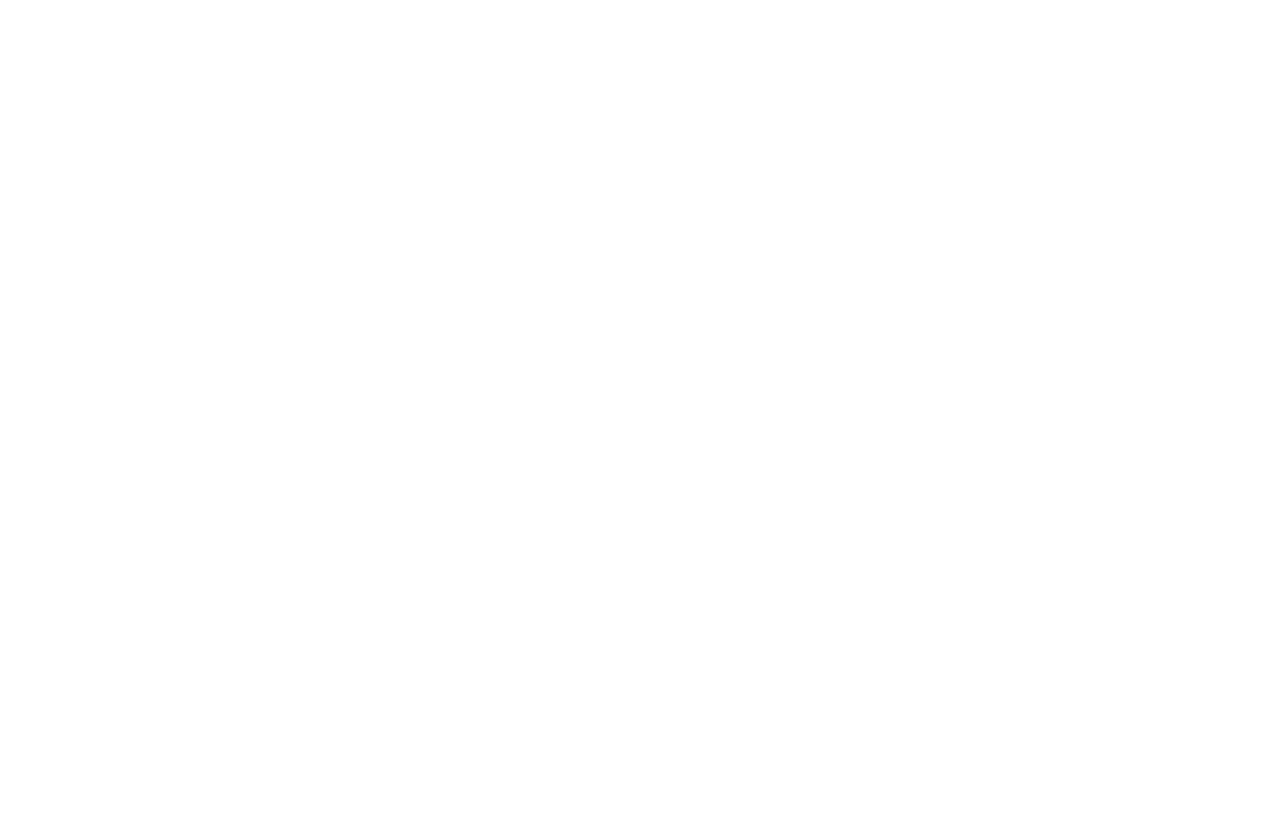
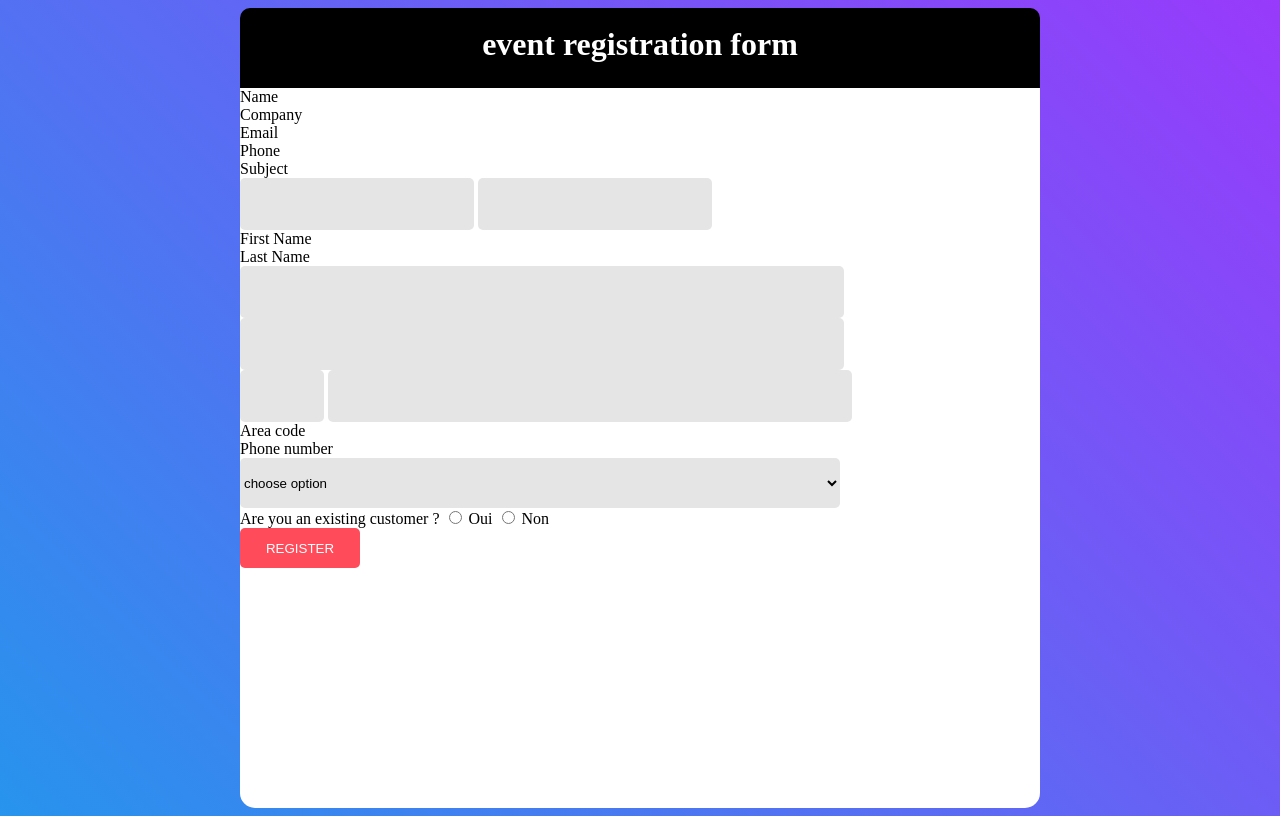
Before and after one commit to Leo599simplon/TD-Simplon, a plain HTML site: page formulaire/form.html in a window 1280 px wide. Drawn offline with Linux system fonts and the light colour scheme; a web font is replaced by a local one.

Commit message:
debut formulaire

```diff
--- a/formulaire/form.css
+++ b/formulaire/form.css
@@ -1,5 +1,119 @@
+
+
 body
 {
-    background: linear-gradient( left right, rgb(20, 145, 218)blue);
+    background: linear-gradient(45deg,#2794ed,#983afb);
     display: flex;
+    position: relative;
+    height: 100vh;
+    justify-content: center;
 }
+
+.container
+{
+
+    height: 800px;
+    width: 800px;
+    background-color: white;
+    border-radius: 15px;
+    display: flex;
+    flex-direction: column;
+}
+
+.titre
+{
+    width: 800px;
+    height: 80px;
+    background-color: black;
+    border-top-left-radius: 10px;
+    border-top-right-radius: 10px;
+
+
+}
+
+.formulaire
+{
+    display: flex;
+    flex-direction: column;
+
+}
+
+.listeTitre
+{
+    display: flex;
+    flex-direction: column;
+}
+
+
+
+h1
+{
+    color: white;
+    margin-top: 0;
+    margin-bottom: 0;
+    text-align: center;
+    padding-top: 18px;
+    font-family: "CoreSansNSCW01-65Bold";
+}
+
+
+.interieurInputNom
+{
+    background-color: #e5e5e5;
+    border-radius: 5px;
+    border-style: hidden;
+    width: 230px;
+    height: 50px;
+}
+
+.interieurInputBig
+{
+    background-color: #e5e5e5;
+    border-radius: 5px;
+    border-style: hidden;
+    width: 600px;
+    height: 50px;
+}
+
+.interieurInputIndicatif
+{
+    background-color: #e5e5e5;
+    border-radius: 5px;
+    border-style: hidden;
+    width: 80px;
+    height: 50px;
+}
+
+.interieurInputTel
+{
+    background-color: #e5e5e5;
+    border-radius: 5px;
+    border-style: hidden;
+    width: 520px;
+    height: 50px;
+}
+
+.sujet
+{
+    background-color: #e5e5e5;
+    border-radius: 5px;
+    border-style: hidden;
+    width: 600px;
+    height: 50px;
+}
+
+
+button
+{
+    border-style: hidden;
+    background-color:#ff4b5a;
+    border-radius: 5px;
+    width: 120px;
+    height: 40px;
+
+}
+
+.buttonText
+{
+    color: white;
+}
--- a/formulaire/form.html
+++ b/formulaire/form.html
@@ -1,21 +1,103 @@
 <!DOCTYPE html>
 <html lang="en">
+
 <head>
     <meta charset="UTF-8">
     <meta name="viewport" content="width=device-width, initial-scale=1.0">
     <title>Document</title>
     <link rel="stylesheet" href="form.css">
+    <link href="//db.onlinewebfonts.com/c/c5171bfb33c0acee37832357f1c3a788?family=CoreSansNSCW01-65Bold"
+        rel="stylesheet" type="text/css" />
+
 </head>
+
 <body>
     <div class="container">
         <div class="titre">
-            <div class="formulaire">
-                <form action="POST"></form>
-            </div>
+            <h1><strong>event registration form</strong></h1>
+        </div>
 
+        <div class="formulaire">
+            <form action="" method="post">
+
+                <div class="listeTitre">
+                    <span>Name</span>
+                    <span>Company</span>
+                    <span>Email</span>
+                    <span>Phone</span>
+                    <span>Subject</span>
+                </div>
+
+
+
+
+                <div class="blocChamp">
+                    <div class="champ">
+                        <div class="label">
+
+                        </div>
+                        <div class="input">
+                            <input type="text" id="nom" name="nom" class="interieurInputNom">
+                            <input type="text" id="prénom" name="nom" class="interieurInputNom">
+                        </div>
+                        <div class="nom">First Name</div>
+                        <div class="prénom">Last Name</div>
+                    </div>
+
+
+
+
+
+                    <div class="champ">
+                        <input type="textarea" id="entreprise" name="entreprise" class="interieurInputBig">
+                    </div>
+                    <div class="champ">
+
+                        <input type="email" id="Email" name="Email" class="interieurInputBig">
+                    </div>
+                    <div class="champ">
+
+                        <input type="text" id="indicatif" name="Phone" class="interieurInputIndicatif">
+                        <input type="text" id="Phone" name="Phone" class="interieurInputTel">
+                        <div class="indicatif">Area code</div>
+                        <div class="telephone">Phone number</div>
+                    </div>
+                    <div class="champ">
+                        <select name="nom" size="1" class="sujet">
+                            <option selected>choose option
+                        </select>
+                    </div>
+                </div>
+
+                <div class="Radio">
+                    <span>Are you an existing customer ?</span>
+                    <input type="radio" id="oui" name="oui" value="Yes">
+                    <label for="Oui">Oui</label>
+                    <input type="radio" id="non" name="non" value="No">
+                    <label for="Non">Non</label>
+                </div>
+
+
+
+                <div class="register">
+                    <button><span class="buttonText">REGISTER</span></button>
+                </div>
+
+
+
+
+            </form>
+
+
+
+
+            </form>
         </div>
+
     </div>
 
 
+
 </body>
+
 </html>
```
